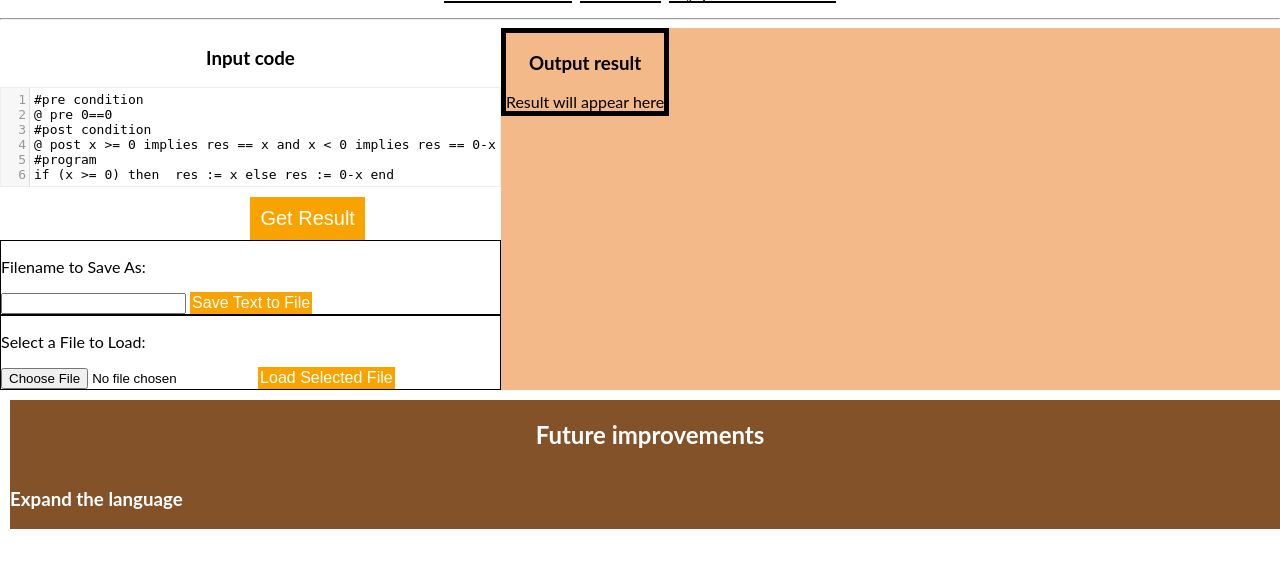
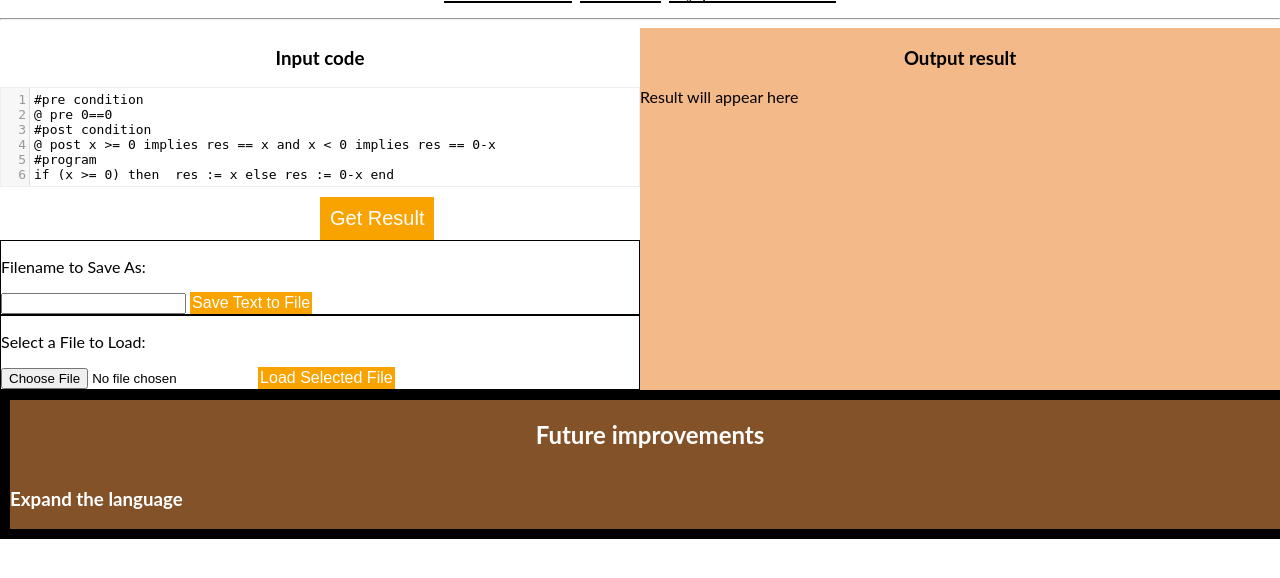
Before and after one commit to anaoaktree/vcgen, a Django app: page / in a window 1280 px wide. Shown: the part 187-765 px from the top of the page. Run offline with Django 3.2, Linux system fonts and the light colour scheme; some libraries are stand-ins or nearby versions.

Commit message:
styling css color

```diff
--- a/textinterface/static/textinterface/css/style.css
+++ b/textinterface/static/textinterface/css/style.css
@@ -43,7 +43,7 @@ section{
 #improvs{
 	background-color: #845229;
 	color:white;
-	border: 10px solid white;
+	border: 10px solid black;
 
 }
 
@@ -55,9 +55,6 @@ section{
 	background-color: white;
 }
 
-#result-div{
-	border: 5px solid black;
-}
 /*-------*/
 
 
@@ -66,7 +63,7 @@ article{
 	float: left;
 }
 
-#action .whitebag{
+#action article{
 	width: 50%;
 }
 
```
